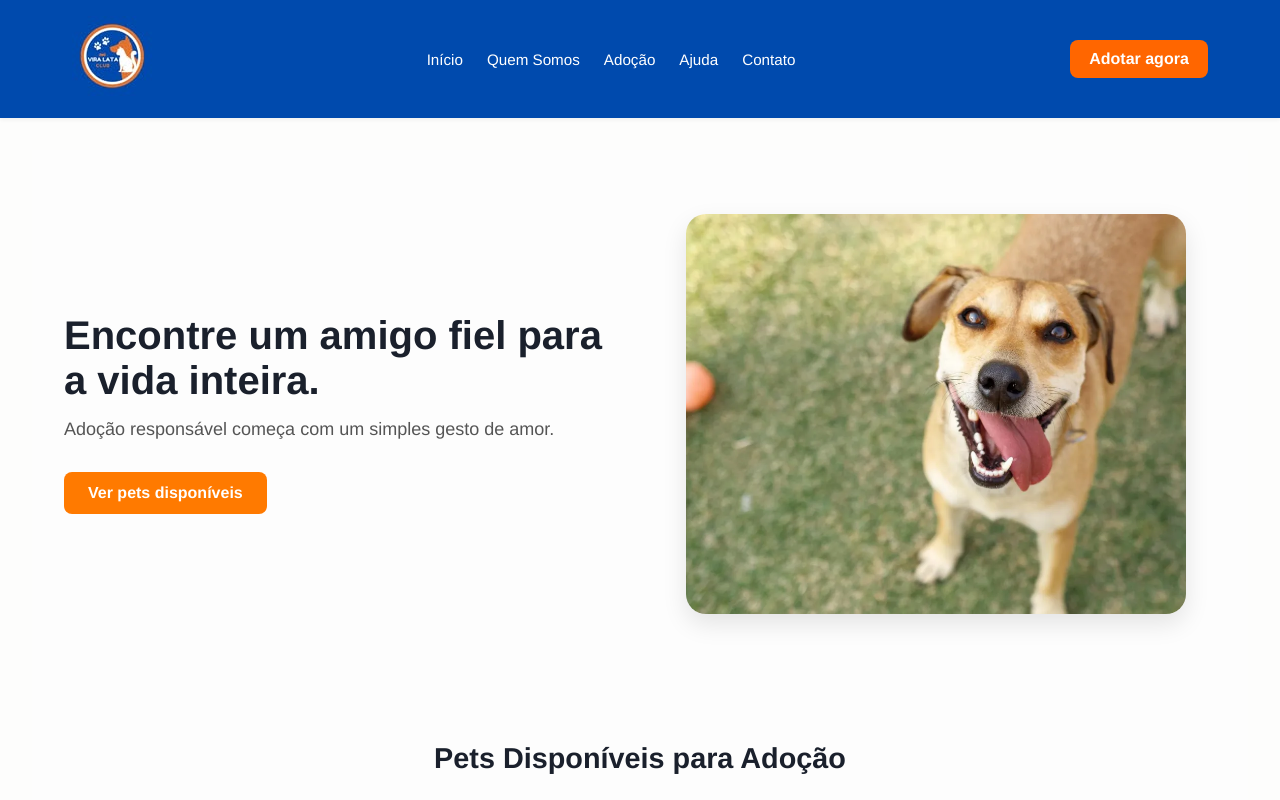
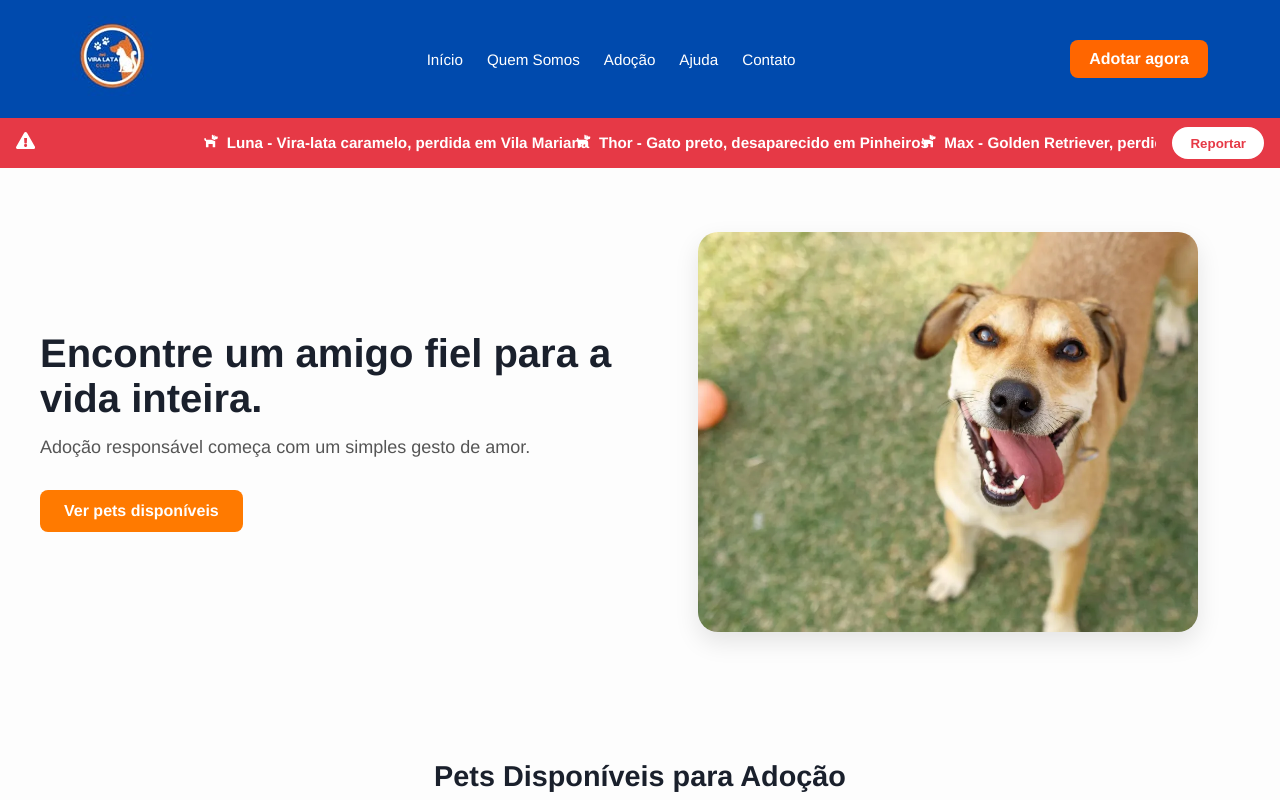
Before and after one commit to matheus-meissner/vira_lata_club, a React (Vite) app in the folder client/: page / in a window 1280 px wide. Shown: the top 800 px of the page. Built offline with nearby package versions, Linux system fonts and the light colour scheme.

Commit message:
feat: adiciona banner perdidos

```diff
--- /dev/null
+++ b/client/src/components/AlertBanner.jsx
@@ -0,0 +1,42 @@
+import React from 'react';
+import {
+  BannerWrapper,
+  BannerContent,
+  Marquee,
+  Message,
+  Icon,
+  ReportButton
+} from '../styles/AlertBanner.styles';
+
+import { FaExclamationTriangle, FaDog } from 'react-icons/fa';
+
+const alerts = [
+  'Luna - Vira-lata caramelo, perdida em Vila Mariana',
+  'Thor - Gato preto, desaparecido em Pinheiros',
+  'Max - Golden Retriever, perdido em Moema',
+];
+
+const AlertBanner = () => {
+  const handleReportClick = () => {
+    alert('Obrigado por sua colaboração! 🧡 Em breve entraremos em contato.');
+  };
+
+  return (
+    <BannerWrapper>
+      <BannerContent>
+        <Icon><FaExclamationTriangle /></Icon>
+        <Marquee>
+          {alerts.map((alert, index) => (
+            <Message key={index}>
+              <FaDog style={{ marginRight: '0.5rem' }} />
+              {alert}
+            </Message>
+          ))}
+        </Marquee>
+        <ReportButton onClick={handleReportClick}>Reportar</ReportButton>
+      </BannerContent>
+    </BannerWrapper>
+  );
+};
+
+export default AlertBanner;
--- a/client/src/components/Layout.jsx
+++ b/client/src/components/Layout.jsx
@@ -4,7 +4,8 @@ import styled from 'styled-components';
 
 const Main = styled.main`
   min-height: 80vh;
-  padding: 2rem;
+  // padding: 2rem;
+  padding-top: 0;
 `;
 
 export default function Layout({ children }) {
--- a/client/src/pages/Home.jsx
+++ b/client/src/pages/Home.jsx
@@ -1,9 +1,11 @@
 import Hero from '../components/Hero';
 import PetsList from '../components/PetsList';
 import Testimonials from '../components/Testimonials';
+import AlertBanner from '../components/AlertBanner';
 export default function Home() {
   return (
     <>
+      <AlertBanner />
       <Hero />
       <PetsList />
       <Testimonials />
--- /dev/null
+++ b/client/src/styles/AlertBanner.styles.js
@@ -0,0 +1,68 @@
+import styled, { keyframes } from 'styled-components';
+
+const scroll = keyframes`
+  0% {
+    transform: translateX(100%)
+  }
+  100% {
+    transform: translateX(-100%)
+  }
+`;
+
+export const BannerWrapper = styled.div`
+  width: 100%;
+  background-color: #e63946;
+  overflow: hidden;
+`;
+
+export const BannerContent = styled.div`
+  display: flex;
+  align-items: center;
+  position: relative;
+  height: 50px;
+  padding: 0 1rem;
+`;
+
+export const Icon = styled.div`
+  color: white;
+  font-size: 1.2rem;
+  flex-shrink: 0;
+  margin-right: 0.5rem;
+  z-index: 1;
+`;
+
+export const Marquee = styled.div`
+  flex: 1;
+  overflow: hidden;
+  position: relative;
+`;
+
+export const Message = styled.div`
+  display: inline-block;
+  white-space: nowrap;
+  animation: ${scroll} 20s linear infinite;
+  color: white;
+  font-weight: bold;
+  font-size: 0.95rem;
+`;
+
+export const ReportButton = styled.button`
+  margin-left: 1rem;
+  padding: 0.4rem 1rem;
+  border: 2px solid white;
+  border-radius: 20px;
+  background-color: white;
+  color: #e63946;
+  font-weight: bold;
+  cursor: pointer;
+  transition: background 0.2s;
+  z-index: 1;
+
+  &:hover {
+    background-color: #f8d7da;
+  }
+
+  @media (max-width: 480px) {
+    display: none; /* esconde em telas muito pequenas, se necessário */
+  }
+`;
```
